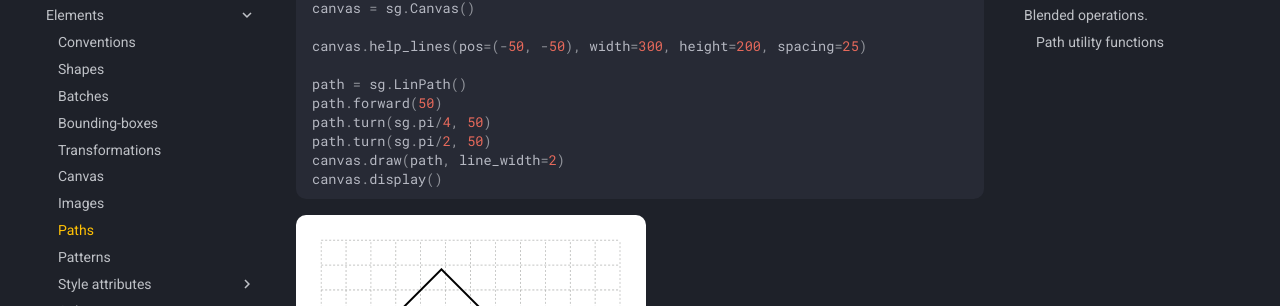
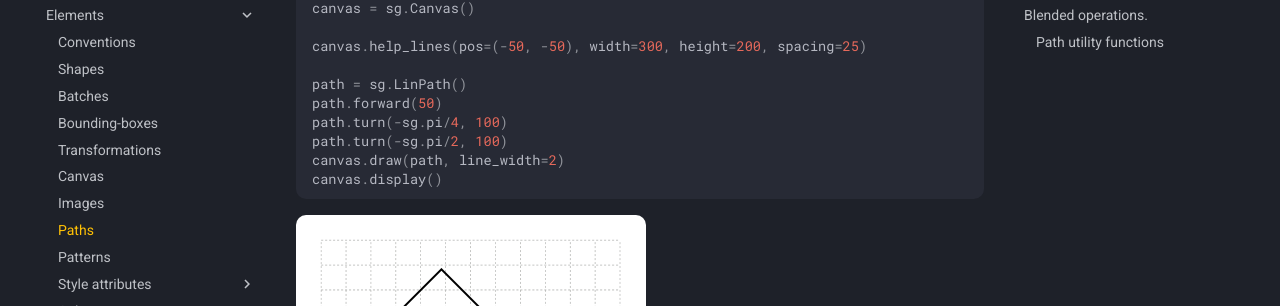
Before and after one commit to simetri-graphics/simetri, an MkDocs documentation site: the page built from docs/topics/linpath_doc.md, in a window 1280 px wide and 900 px high, scrolled down 9979 px. Shown: the part 147-453 px from the top of the window. Built offline with MkDocs 1.6.1 and Material for MkDocs 9.7.7, drawn with Linux system fonts in a browser that asks for light colours; nearby versions of some CDN libraries; library files that are not in the unit come from our copies; comment, search, counter and statistics services are not loaded.

Commit message:
changed distances

````diff
--- a/docs/topics/linpath_doc.md
+++ b/docs/topics/linpath_doc.md
@@ -417,8 +417,8 @@ canvas.help_lines(pos=(-50, -50), width=300, height=200, spacing=25)
 
 path = sg.LinPath()
 path.forward(50)
-path.turn(sg.pi/4, 50)
-path.turn(sg.pi/2, 50)
+path.turn(-sg.pi/4, 100)
+path.turn(-sg.pi/2, 100)
 canvas.draw(path, line_width=2)
 canvas.display()
 ```
````
